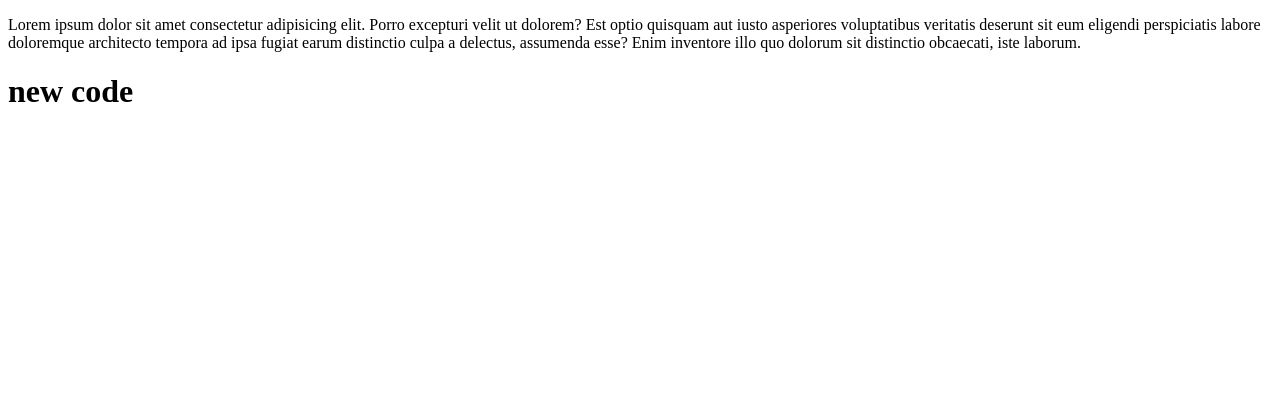
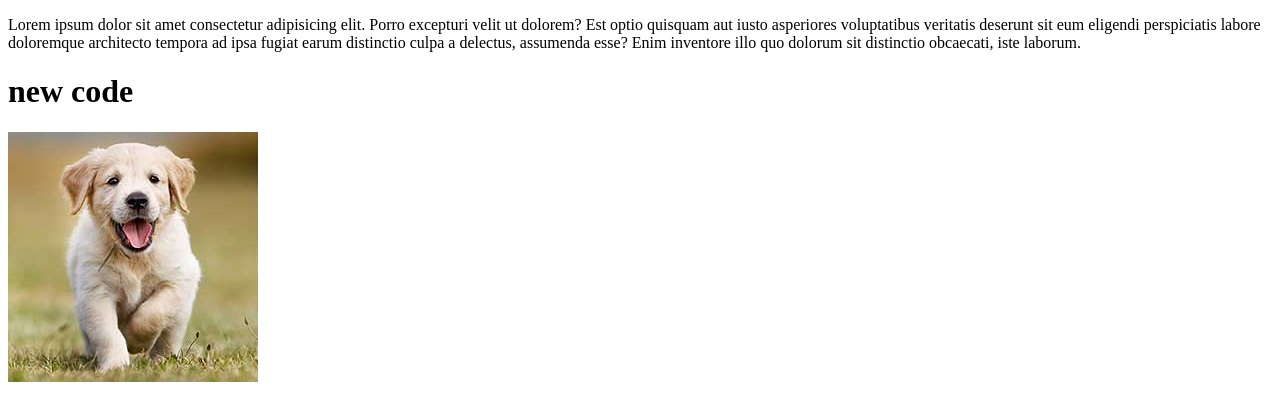
Before and after one commit to hasibulhasan20/my-second-repo, a plain HTML site: page index.html in a window 1280 px wide. Drawn offline with Linux system fonts and the light colour scheme.

Commit message:
add image

```diff
--- a/index.html
+++ b/index.html
@@ -14,6 +14,7 @@
         tempora ad ipsa fugiat earum distinctio culpa a delectus, assumenda esse? Enim inventore illo quo dolorum sit
         distinctio obcaecati, iste laborum.</p>
         <h1>new code</h1>
+        <img src="dog.jpg" alt="">
 </body>
 
 </html>
```
Also changed, not shown: dog.jpg (added).
